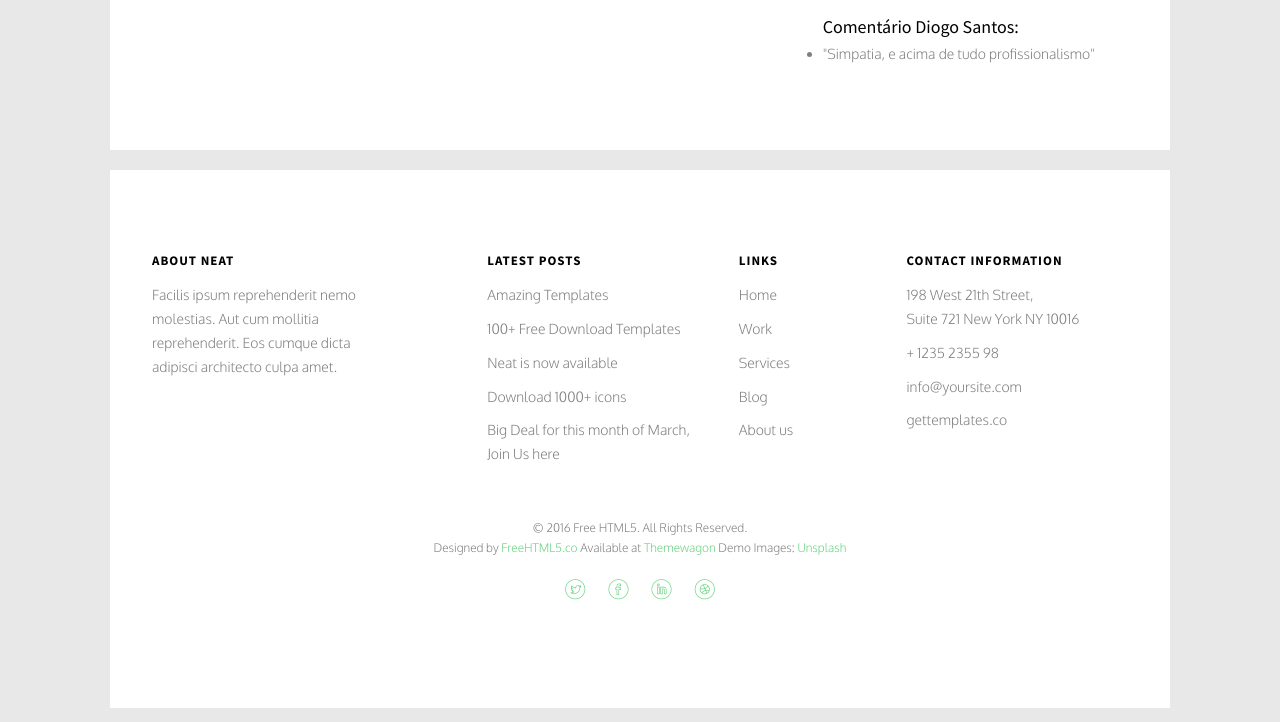
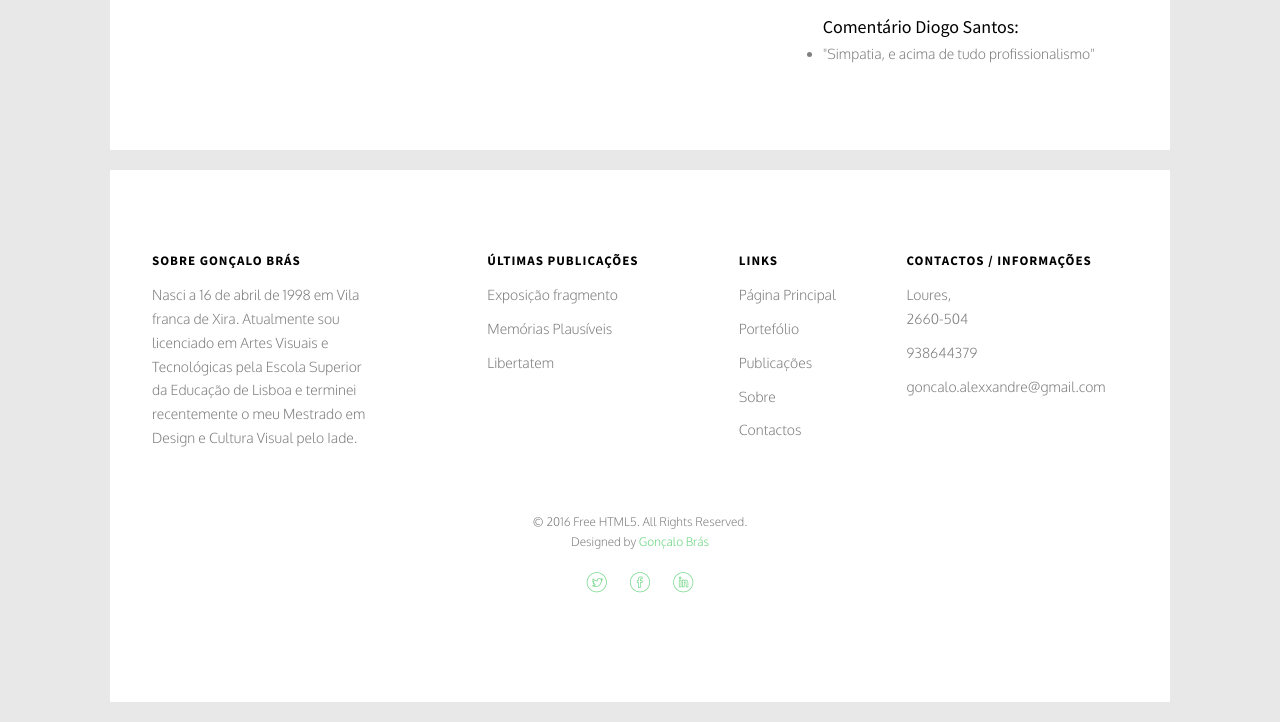
Before and after one commit to goncaloarb/portefoliooficial, a plain HTML site: page ctc.html in a window 1280 px wide. Shown: the part 993-1715 px from the top of the page. Drawn offline with Linux system fonts and the light colour scheme; files whose address does not match are found by name.

Commit message:
fundo
mudei o fundo

```diff
--- a/ctc.html
+++ b/ctc.html
@@ -204,38 +204,37 @@
 		<footer id="fh5co-footer" role="contentinfo">
 			<div class="row">
 				<div class="col-md-3 fh5co-widget">
-					<h4>About Neat</h4>
-					<p>Facilis ipsum reprehenderit nemo molestias. Aut cum mollitia reprehenderit. Eos cumque dicta adipisci architecto culpa amet.</p>
+					<h4>Sobre Gonçalo Brás</h4>
+					<p>Nasci a 16 de abril de 1998 em Vila franca de Xira. Atualmente sou licenciado em Artes Visuais e Tecnológicas pela Escola Superior da Educação de Lisboa e terminei recentemente o meu Mestrado em Design e Cultura Visual pelo Iade.</p>
 				</div>
 				<div class="col-md-3 col-md-push-1">
-					<h4>Latest Posts</h4>
+					<h4>Últimas publicações</h4>
 					<ul class="fh5co-footer-links">
-						<li><a href="#">Amazing Templates</a></li>
-						<li><a href="#">100+ Free Download Templates</a></li>
-						<li><a href="#">Neat is now available</a></li>
-						<li><a href="#">Download 1000+ icons</a></li>
-						<li><a href="#">Big Deal for this month of March, Join Us here</a></li>
+						<li><a href="https://www.instagram.com/p/B-MVjKUJ-7l/">Exposição fragmento</a></li>
+						<li><a href="https://www.cm-loures.pt/agenda.aspx?displayid=4046">Memórias Plausíveis</a></li>
+						<li><a href="https://www.cm-loures.pt/noticia.aspx?displayid=4460">Libertatem</a></li>
+
 					</ul>
 				</div>
 
 				<div class="col-md-3 col-md-push-1">
 					<h4>Links</h4>
 					<ul class="fh5co-footer-links">
-						<li><a href="#">Home</a></li>
-						<li><a href="#">Work</a></li>
-						<li><a href="#">Services</a></li>
-						<li><a href="#">Blog</a></li>
-						<li><a href="#">About us</a></li>
+						<li><a href="index.html">Página Principal</a></li>
+						<li><a href="work.html">Portefólio</a></li>
+						<li><a href="blog.html">Publicações</a></li>
+						<li><a href="about.html">Sobre</a></li>
+						<li><a href="contact.html">Contactos</a></li>
 					</ul>
 				</div>
 
 				<div class="col-md-3">
-					<h4>Contact Information</h4>
+					<h4>Contactos / Informações</h4>
 					<ul class="fh5co-footer-links">
-						<li>198 West 21th Street, <br> Suite 721 New York NY 10016</li>
-						<li><a href="tel://1234567920">+ 1235 2355 98</a></li>
-						<li><a href="mailto:info@yoursite.com">info@yoursite.com</a></li>
-						<li><a href="http://gettemplates.co">gettemplates.co</a></li>
+						<li>Loures, <br> 2660-504</li>
+						<li><a href="tel://939505920">938644379</a></li>
+						<li><a href="mailto:goncalo.alexxandre@gmail.com">goncalo.alexxandre@gmail.com</a></li>
+
 					</ul>
 				</div>
 
@@ -245,14 +244,14 @@
 				<div class="col-md-12 text-center">
 					<p>
 						<small class="block">&copy; 2016 Free HTML5. All Rights Reserved.</small>
-						<small class="block">Designed by <a href="http://freehtml5.co/" target="_blank">FreeHTML5.co</a> Available at <a href="http://themewagon.com/" target="_blank">Themewagon</a> Demo Images: <a href="http://unsplash.co/" target="_blank">Unsplash</a></small>
+						<small class="block">Designed by <a href="#" target="_blank">Gonçalo Brás</a></small>
 					</p>
 					<p>
 						<ul class="fh5co-social-icons">
 							<li><a href="#"><i class="icon-twitter"></i></a></li>
-							<li><a href="#"><i class="icon-facebook"></i></a></li>
-							<li><a href="#"><i class="icon-linkedin"></i></a></li>
-							<li><a href="#"><i class="icon-dribbble"></i></a></li>
+							<li><a href="https://www.facebook.com/goncalo.bras.7"><i class="icon-facebook"></i></a></li>
+							<li><a href="https://www.linkedin.com/in/gon%C3%A7alo-bras/"><i class="icon-linkedin"></i></a></li>
+
 						</ul>
 					</p>
 				</div>
```
Also changed, not shown: Depilação.html (+21 -22 lines), Depilação.html (+21 -22 lines), about.html (+21 -22 lines), blog.html (+21 -22 lines), contact.html (+20 -21 lines), diogo santos.html (+21 -22 lines), entrevistas.html (+1 -1 lines), inesxavier.html (+21 -22 lines), inesxavierstudio.html (+21 -22 lines), nuria.html (+21 -22 lines), reginaines.html (+21 -22 lines), santiago.html (+21 -22 lines), work-single.html (+21 -22 lines), work.html (+21 -22 lines), 1 other file.
